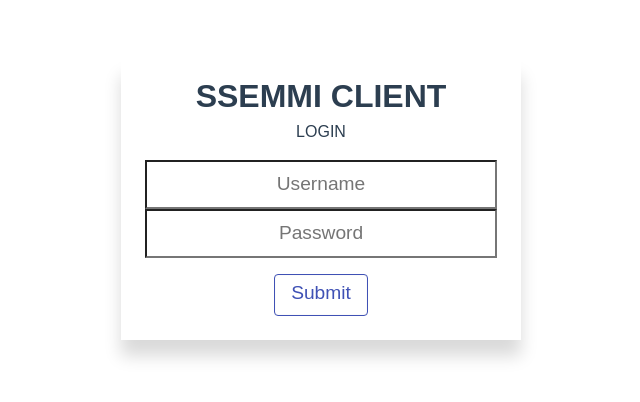
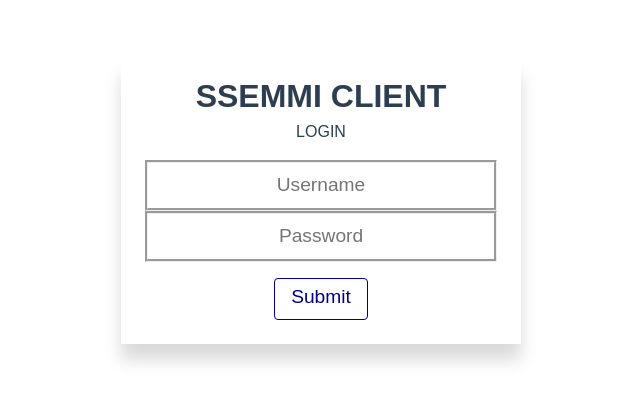
Before and after one commit to Typehuman/SSEMMI, a Vue app in the folder src/client/: page / in a window 1280 px wide. Shown: the top 402 px of the page, without its empty margins (319-959 px from the left). Built offline with nearby package versions, Linux system fonts and the light colour scheme; the HTML template or start-up script is replaced by a standard one.

Commit message:
btn color to darkblue and input border to groove

```diff
--- a/src/client/src/components/Pages/LoginPage.vue
+++ b/src/client/src/components/Pages/LoginPage.vue
@@ -76,12 +76,12 @@ fieldset {
   background: white;
   box-shadow: inset 0 0 2px 0 #EEEEEE;
   outline: none;
-  border: 1px solid #3F51B5;
+  border: 1px solid darkblue;
   padding: .3rem 1rem .4rem;
   cursor: pointer;
   border-radius: .25rem;
   margin-top: 1rem;
-  color: #3F51B5;
+  color: darkblue;
 }
 
 .btn:active {
@@ -90,6 +90,7 @@ fieldset {
 
 input {
   width: 100%;
+  border: groove;
   text-align: center;
   outline: none;
   padding: .5rem 1rem;
```
